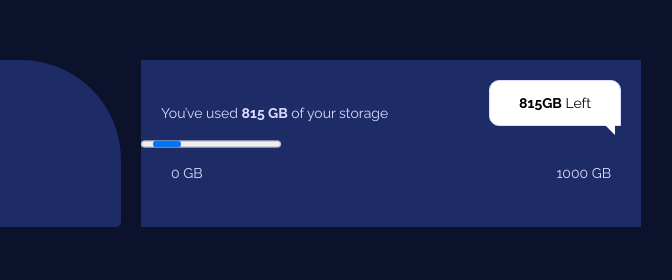
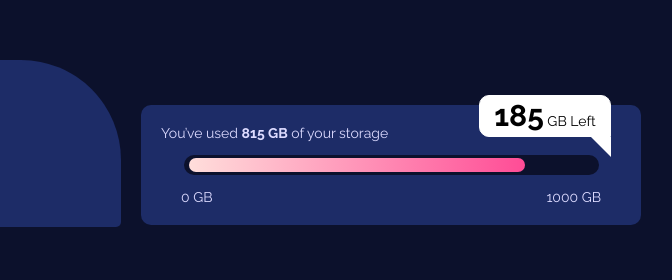
Before and after one commit to MauricioMorenoMorales/FrontendMentor1-Fylo-Data-Storage, a website: page index.html in a window 1280 px wide. Shown: the part 182-462 px from the top of the page, 409-1081 px from the left. Drawn offline with Linux system fonts and the light colour scheme.

Commit message:
Barra de Carga completada

```diff
--- a/index.html
+++ b/index.html
@@ -32,7 +32,7 @@
     <section class="status">
       <div class="status__bubble">
         <p>
-          <b>815GB</b> Left
+          <b>185</b> GB Left
         </p>
       </div>
       <div class="status__upper">
@@ -40,8 +40,12 @@
           You’ve used <b>815 GB</b> of your storage
         </p>
       </div>
-      <div class="status__bar">
-        <progress></progress>
+      <div class="status__bar__wraper">
+        <div class="status__bar--background">
+          <div class="status__bar--value">
+            <div class="status__bar--ball"></div>
+          </div>
+        </div>
       </div>
       <div class="status__lower">
         <p>
--- a/sass/index.sass
+++ b/sass/index.sass
@@ -2,8 +2,8 @@ $pale-blue: var(--pale-blue)
 $gray-blue: var(--grayish-blue)
 $dark-blue: var(--dark-blue)
 $very-dark-blue: var(--very-dark-blue)
-$grandient1: var(--grandient1)
-$grandient2: var(--grandient2)
+$gradient1: var(--gradient1)
+$gradient2: var(--gradient2)
 $font-size: var(--font-size)
 $font-family: var(--font-family)
 $font-weight-normal: var(--font-weight-normal)
@@ -17,8 +17,8 @@ $font-weight-bold: var(--font-weight-bold)
      --grayish-: #848794
      --dark-blue: #1D2C67
      --very-dark-blue: #0C112C
-     --grandient1: #FFDEDB
-     --grandient2: #FF4C96
+     --gradient1: #FFDEDB
+     --gradient2: #FF4C96
      //Fonts
      --font-size: 14px
      --font-family: 'Raleway', sans-serif
@@ -64,43 +64,70 @@ main
                     justify-content: center
      .status
           position: relative
+          bottom: -45px
           background-color: $dark-blue
           width: 500px
           display: flex
           flex-direction: column
           justify-content: center
+          border-radius: 10px
+          height: 120px
           &__bubble
                display: flex
                justify-content: center
+               align-items: center
                position: absolute
                width: 130px
-               right: 20px
-               top: 20px
+               right: 30px
+               top: -10px
+               height: 40px
                background-color: white
                color: black
-               border: $pale-blue 1px solid
+               border: white 1px solid
                border-radius:10px 10px 0px 10px
+               p
+                    margin: 0
+                    b
+                         font-size: 30px
                &::after
                     content: ''
                     position: absolute
                     bottom: 0
-                    left: 91%
+                    left: 93%
                     width: 0
                     height: 0
-                    border: 12px solid transparent
+                    border: 20px solid transparent
                     border-top-color: white
                     border-bottom: 0
                     border-right: 0
-                    margin-left: -5px
-                    margin-bottom: -10px
+                    margin-left: -10px
+                    margin-bottom: -21px
           &__upper
                display: flex
                justify-content: flex-start
                margin: 0 20px
+          //Bar Styles-----------------------
+          &__bar__wraper
+               display: flex
+               justify-content: center
+               width: 100%
+               .status__bar--background
+                    display: flex
+                    align-items: center
+                    height: 20px
+                    width: 83%
+                    background-color: $very-dark-blue
+                    border-radius: 10px
+                    .status__bar--value
+                         width: 81%
+                         height: 14px
+                         background: linear-gradient(to right,$gradient1, $gradient2)
+                         border-radius: 30px
+                         margin-left: 5px
           &__lower
                display: flex
                justify-content: space-between
-               margin: 0 30px
+               margin: 0 40px
 //*Footer
 .attribution
      position: absolute
```
Also changed, not shown: css/index.css.
